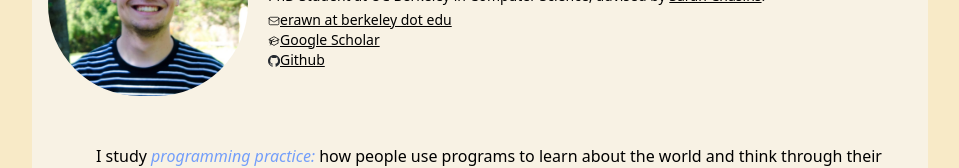
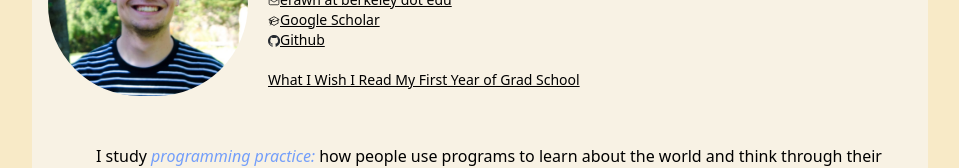
Before and after one commit to erawn/personal-site, a Next.js app: page / in a window 1280 px wide. Shown: the part 180-348 px from the top of the page, without its empty margins (160-1119 px from the left). Built offline with nearby package versions, Linux system fonts and the light colour scheme.

Commit message:
add reading list

```diff
--- a/components/intro.tsx
+++ b/components/intro.tsx
@@ -78,6 +78,17 @@ const Intro = () => {
 
               </a>
             </p>
+            <br></br>
+
+            <p>
+              <a
+                href="https://docs.google.com/document/d/1TE5SIkxN0jk3k--_bspn6G3JfhOCn1eHRXbh5Ss_bPE/edit?usp=sharing"
+                className="underline hover:text-blue-600 duration-200 transition-colors"
+              >
+                What I Wish I Read My First Year of Grad School
+              </a>
+            </p>
+
 
 
 
--- a/pages/artifacts.tsx
+++ b/pages/artifacts.tsx
@@ -23,7 +23,7 @@ export default function Index({ allPosts }: Props) {
     <>
       <Layout>
         <Head>
-          <title>Eric Rawn Portfolio</title>
+          <title>Eric Rawn</title>
         </Head>
         <Header />
         <Container>
--- a/pages/index.tsx
+++ b/pages/index.tsx
@@ -25,7 +25,7 @@ export default function Index({ allPosts }: Props) {
     <>
       <Layout>
         <Head>
-          <title>Eric Rawn Portfolio</title>
+          <title>Eric Rawn</title>
         </Head>
         <Header />
         <Intro />
--- a/pages/resume.tsx
+++ b/pages/resume.tsx
@@ -24,7 +24,7 @@ export default function Index({ allPosts }) {
     <>
       <Layout>
         <Head>
-          <title>Eric Rawn Portfolio</title>
+          <title>Eric Rawn</title>
         </Head>
         <Header />
         <Container>
--- a/pages/work.tsx
+++ b/pages/work.tsx
@@ -22,10 +22,10 @@ export default function Index({ allPosts }: Props) {
   });
 
   return (
-        <div className ="min-h-screen flex justify-center bg-slate-500">
+    <div className="min-h-screen flex justify-center bg-slate-500">
       <div className="max-w-3xl min-w-full bg-slate-200 ">
         <Head>
-          <title>Eric Rawn Portfolio</title>
+          <title>Eric Rawn</title>
         </Head>
 
         <Header />
```
Lines whose indentation alone changed are shown as unchanged.
